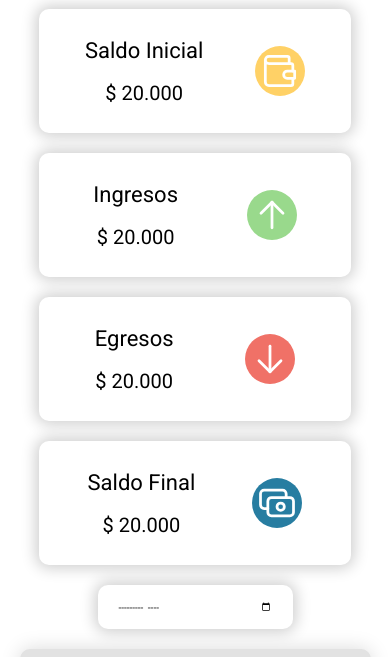
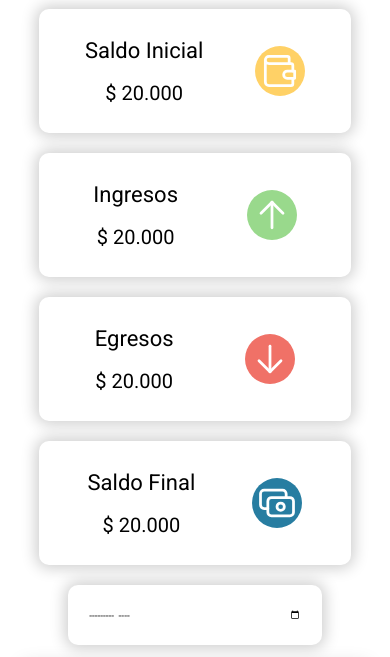
Before and after one commit to tomidziurdzia/Finance-DesarrolloWeb, a plain HTML site: page index.html in a window 390 px wide. Shown: the part 81-738 px from the top of the page. Drawn offline with Linux system fonts and the light colour scheme.

Commit message:
corregi el filtro de mobile

```diff
--- a/css/style.css
+++ b/css/style.css
@@ -247,6 +247,7 @@ body {
 
 .filter__input {
   width: 30rem;
+  height: 6rem;
   font-family: "Roboto";
   font-size: 2rem;
   padding: 1.5rem 2rem;
@@ -612,7 +613,7 @@ body {
     margin: 1rem;
   }
   .filter__container {
-    width: 50%;
+    width: 65%;
     margin: 0 auto;
   }
   .filter__input {
```
